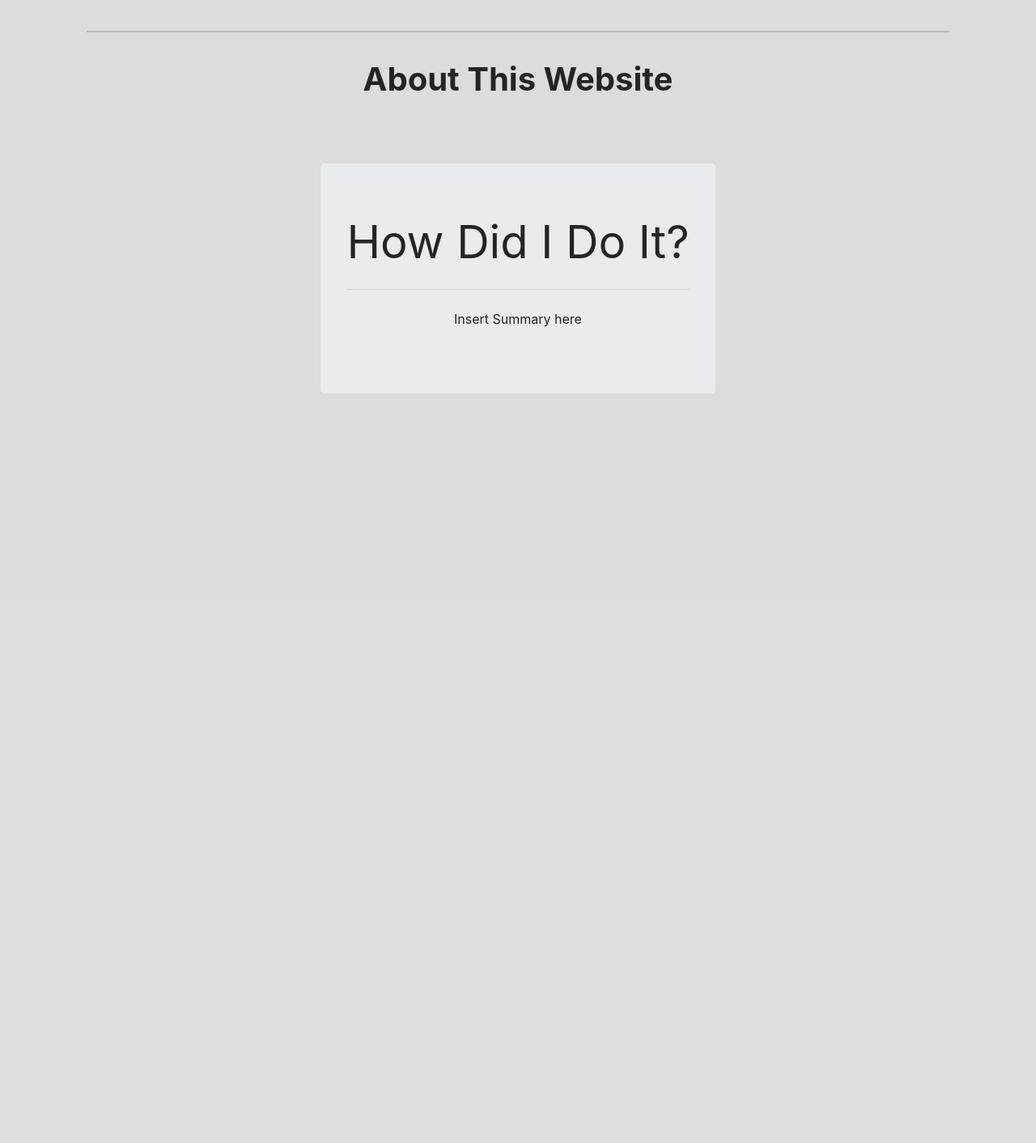
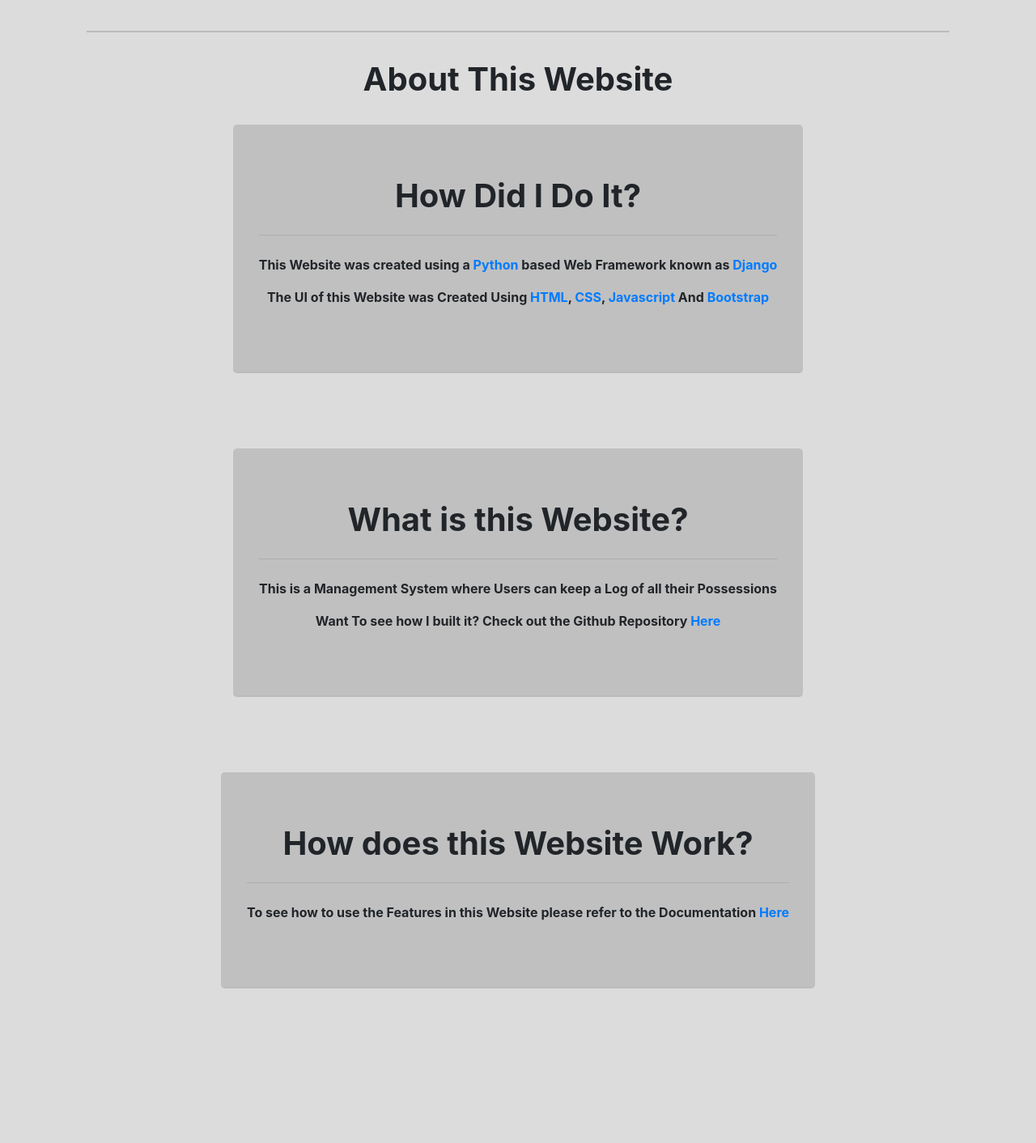
Before and after one commit to erick576/MyItemLog, a Django app: page /about/ in a window 1280 px wide. Shown: the part 58-1470 px from the top of the page at 81% size. Before the commit the page ends 544 px from the top, so only its background shows below. Run offline with Django 3.2, Linux system fonts and the light colour scheme; some libraries are stand-ins or nearby versions.

Commit message:
Completed About Page

```diff
--- a/src/assets/styles.css
+++ b/src/assets/styles.css
@@ -79,7 +79,7 @@
     height: 80px;
     position:relative;
     top:-30px;
-    left: -35px;
+    left: -40px;
     justify-content: center;
     flex-direction: row;
     }
@@ -89,6 +89,8 @@
 
     justify-content: center;
     flex-direction: row;
+    border-bottom:2px solid #bbb;
+    background-color: #C0C0C0;
     }
 
 body {
--- a/src/templates/about.html
+++ b/src/templates/about.html
@@ -1,5 +1,4 @@
 {% extends 'base.html' %}
-
 {% block title %}
     <title>About Page</title>
 {% endblock %}
@@ -16,13 +15,38 @@
     </div>
     <div class="B">
             <br>
-            <div class="jumbotron mt-5">
-                <h1 class="display-4 center-text"><center><b>How Did I Do It?</b></center></h1>
+            <div class="jumbotron">
+                <h1 class=" center-text"><center><b>How Did I Do It?</b></center></h1>
                     <hr class="my-4">
-                <p class="card-text"><center>Insert Summary here</center></p>
+                <p class="text"><center><b>This Website was created using a <a href="https://en.wikipedia.org/wiki/Python_(programming_language)">Python</a> based Web Framework known as <a href="https://en.wikipedia.org/wiki/Django_(web_framework)">Django</a></b></center></p>
+                <p class="text end"><center><b>The UI of this Website was Created Using <a href="https://en.wikipedia.org/wiki/HTML">HTML</a>, <a href="https://en.wikipedia.org/wiki/Cascading_Style_Sheets">CSS</a>, <a href="https://en.wikipedia.org/wiki/JavaScript">Javascript</a> And <a href="https://en.wikipedia.org/wiki/Bootstrap_(front-end_framework)">Bootstrap</a></b></center></p>
                     <p class="lead">
                 </p>
             </div>
     </div>
+    <div class="B">
+            <br>
+            <div class="jumbotron">
+                <h1 class=" center-text"><center><b>What is this Website?</b></center></h1>
+                    <hr class="my-4">
+                <p class="text"><center><b>This is a Management System where Users can keep a Log of all their Possessions</b></center></p>
+                <p class="text end"><center><b>Want To see how I built it? Check out the Github Repository <a class="" href="https://github.com/erick576/MyItemLog">Here</a></b></center></p>
+                    <p class="lead">
+                </p>
+            </div>
+    </div>
+    <div class="B">
+            <br>
+            <div class="jumbotron">
+                <h1 class="center-text"><center><b>How does this Website Work?</b></center></h1>
+                    <hr class="my-4">
+                <p class="text end"><center><b>To see how to use the Features in this Website please refer to the Documentation <a href="https://github.com/erick576/MyItemLog/blob/master/documentation/User%20Manual.pdf">Here</a></b></center></p>
+                    <p class="lead">
+                </p>
+            </div>
+    </div>
+    <br>
+    <br>
+    <br>
 </div>
 {% endblock %}
--- a/src/templates/base.html
+++ b/src/templates/base.html
@@ -12,7 +12,7 @@
     <script src="https://cdnjs.cloudflare.com/ajax/libs/popper.js/1.16.0/umd/popper.min.js"></script>
     <script src="https://maxcdn.bootstrapcdn.com/bootstrap/4.4.1/js/bootstrap.min.js"></script>
     {% load static from staticfiles %}
-    <link rel="stylesheet" href="{% static 'styles.css' %}">
+    <link rel="stylesheet" href="{% static 'styles.css' %}?{% now 'U' %}">
     <style>
 
     </style>
```
